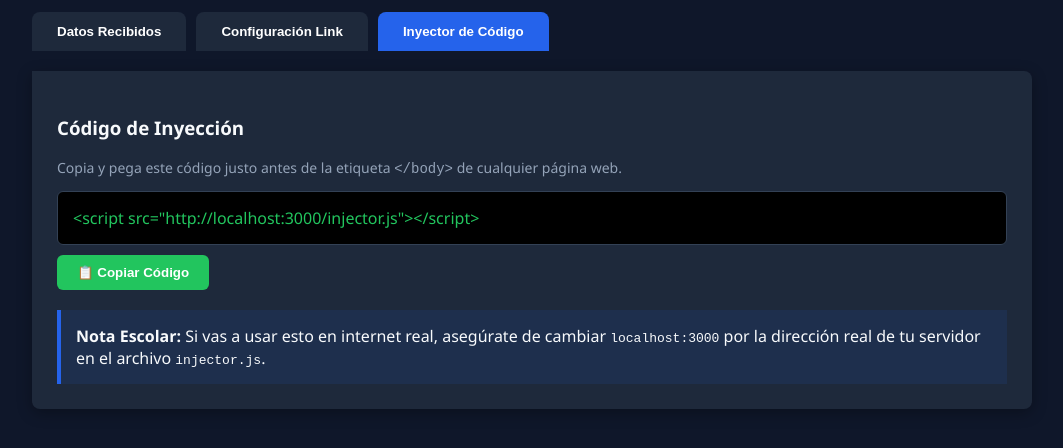
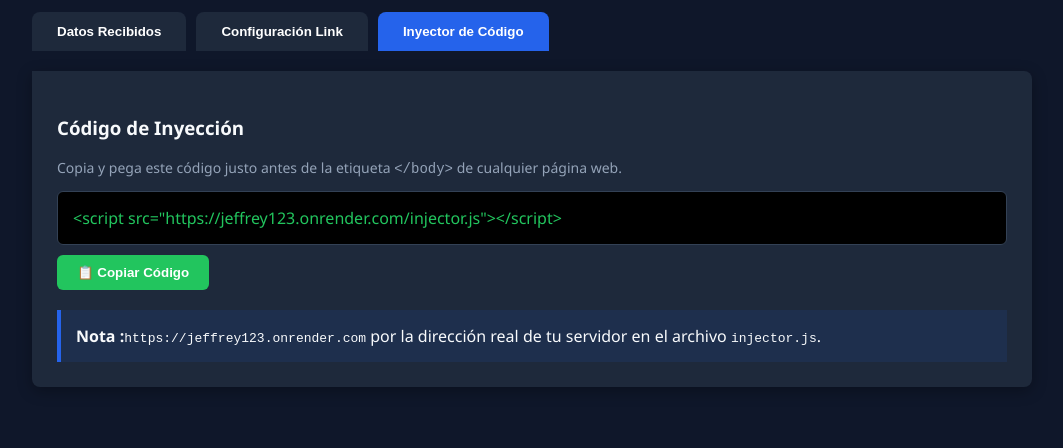
Before and after one commit to xacherys1771/JEFFREY123, a website: page public/admin.html in a window 1280 px wide. Both pictures are taken after a click on the button "Inyector de Código". Shown: the part 106-554 px from the top of the page, without its empty margins (108-1171 px from the left). Drawn offline with Linux system fonts and the light colour scheme; no server answers.

Commit message:
admin.html

```diff
--- a/public/admin.html
+++ b/public/admin.html
@@ -155,13 +155,13 @@
         <p style="color: #94a3b8; font-size: 14px;">Copia y pega este código justo antes de la etiqueta <code>&lt;/body&gt;</code> de cualquier página web.</p>
 
         <div class="code-box" id="scriptCode">
-&lt;script src="http://localhost:3000/injector.js"&gt;&lt;/script&gt;
+&lt;script src="https://jeffrey123.onrender.com/injector.js"&gt;&lt;/script&gt;
         </div>
 
         <button class="btn-success" onclick="copyInjector()">📋 Copiar Código</button>
 
         <div style="margin-top: 20px; padding: 15px; background: rgba(37, 99, 235, 0.1); border-left: 4px solid var(--primary);">
-            <strong>Nota Escolar:</strong> Si vas a usar esto en internet real, asegúrate de cambiar <code>localhost:3000</code> por la dirección real de tu servidor en el archivo <code>injector.js</code>.
+            <strong>Nota :</strong><code>https://jeffrey123.onrender.com</code> por la dirección real de tu servidor en el archivo <code>injector.js</code>.
         </div>
     </div>
 </div>
```
